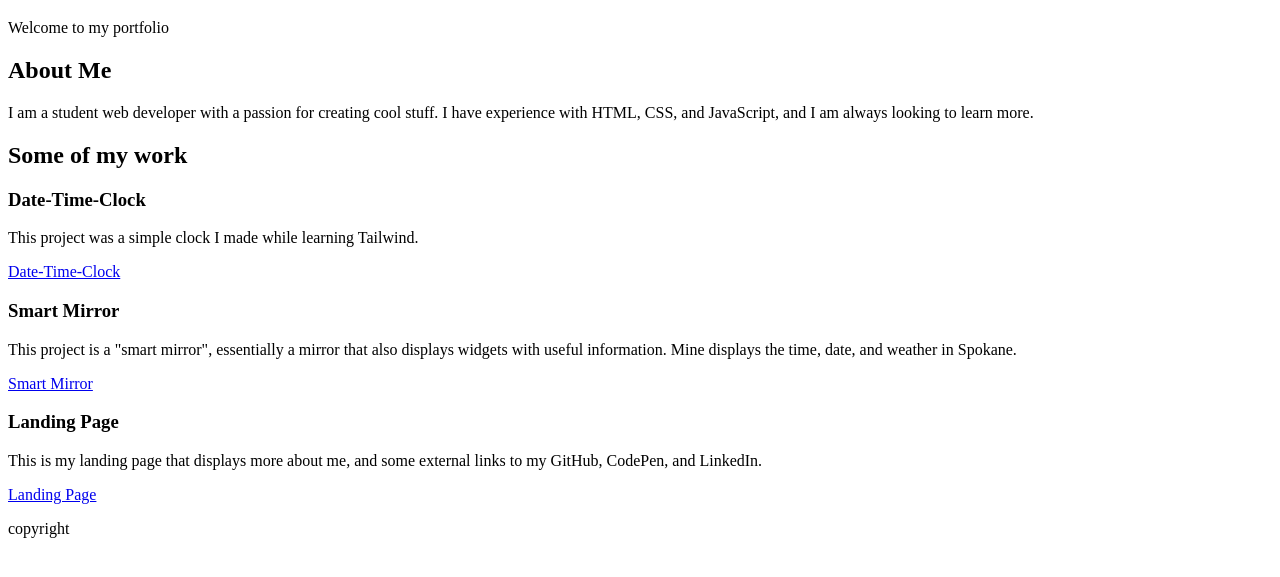
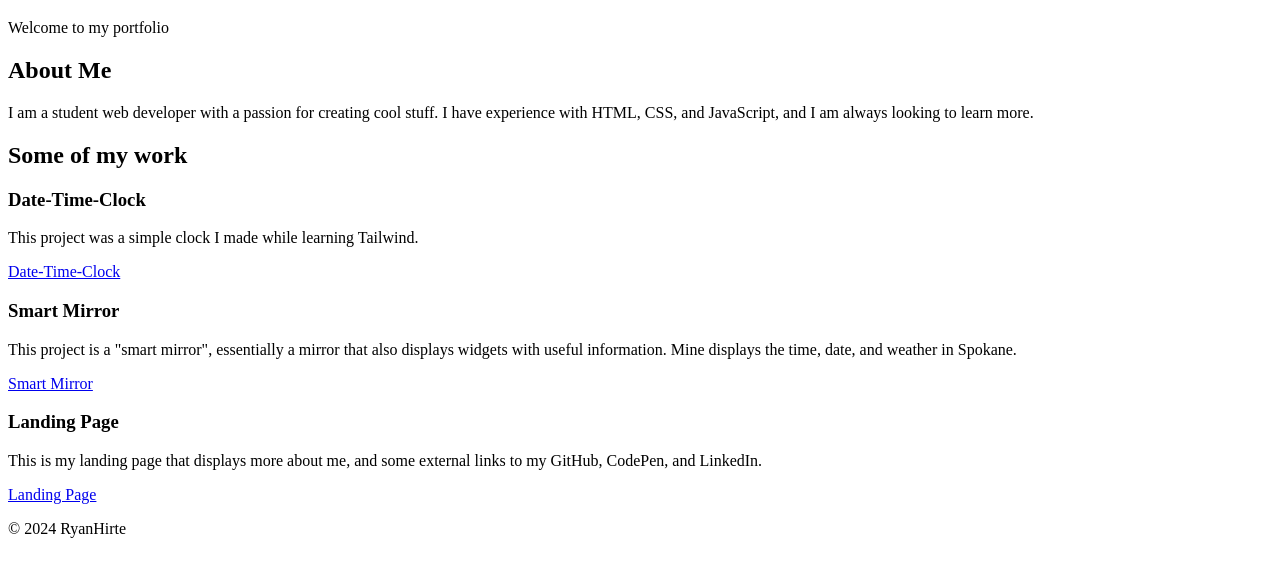
Before and after one commit to RyanHirte/RyanHirte.github.io, a plain HTML site: page index.html in a window 1280 px wide. Shown: the part 61-638 px from the top of the page. Drawn offline with Linux system fonts and the light colour scheme.

Commit message:
js for date done

```diff
--- a/index.html
+++ b/index.html
@@ -71,7 +71,7 @@
       </section>
     </main>
     <footer>
-      <p>copyright</p>
+      <p class="copyright">copyright</p>
     </footer>
   </body>
 </html>
--- a/script.js
+++ b/script.js
@@ -1,2 +1,13 @@
 // Check JS is Connected
-console.log('JS Connected');
+console.log("JS Connected");
+
+// Get the Footer
+const footer = document.querySelector(".copyright");
+
+// Get the Current Year
+const date = new Date();
+const year = date.getFullYear();
+console.log(year);
+
+// Set the footer to have the current year and copyright
+footer.innerHTML = `&copy; ${year} RyanHirte`;
```
